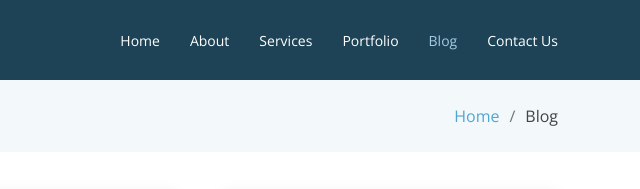
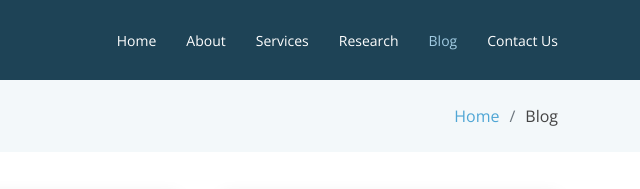
Before and after one commit to dataxopeng/dataxopeng, a plain HTML site: page blog.html in a window 1280 px wide. Shown: the top 189 px of the page, 640-1280 px from the left. Drawn offline with nearby package versions, Linux system fonts and the light colour scheme.

Commit message:
Update blog.html

```diff
--- a/blog.html
+++ b/blog.html
@@ -53,7 +53,7 @@
           <li><a class="" href="index.html">Home</a></li>
           <li><a href="about.html">About</a></li>
           <li><a href="services.html">Services</a></li>
-          <li><a href="portfolio.html">Portfolio</a></li>
+          <li><a href="research.html">Research</a></li>
           <li><a class="active" href="blog.html">Blog</a></li>
           <li><a href="contact.html">Contact Us</a></li>
         </ul>
```
